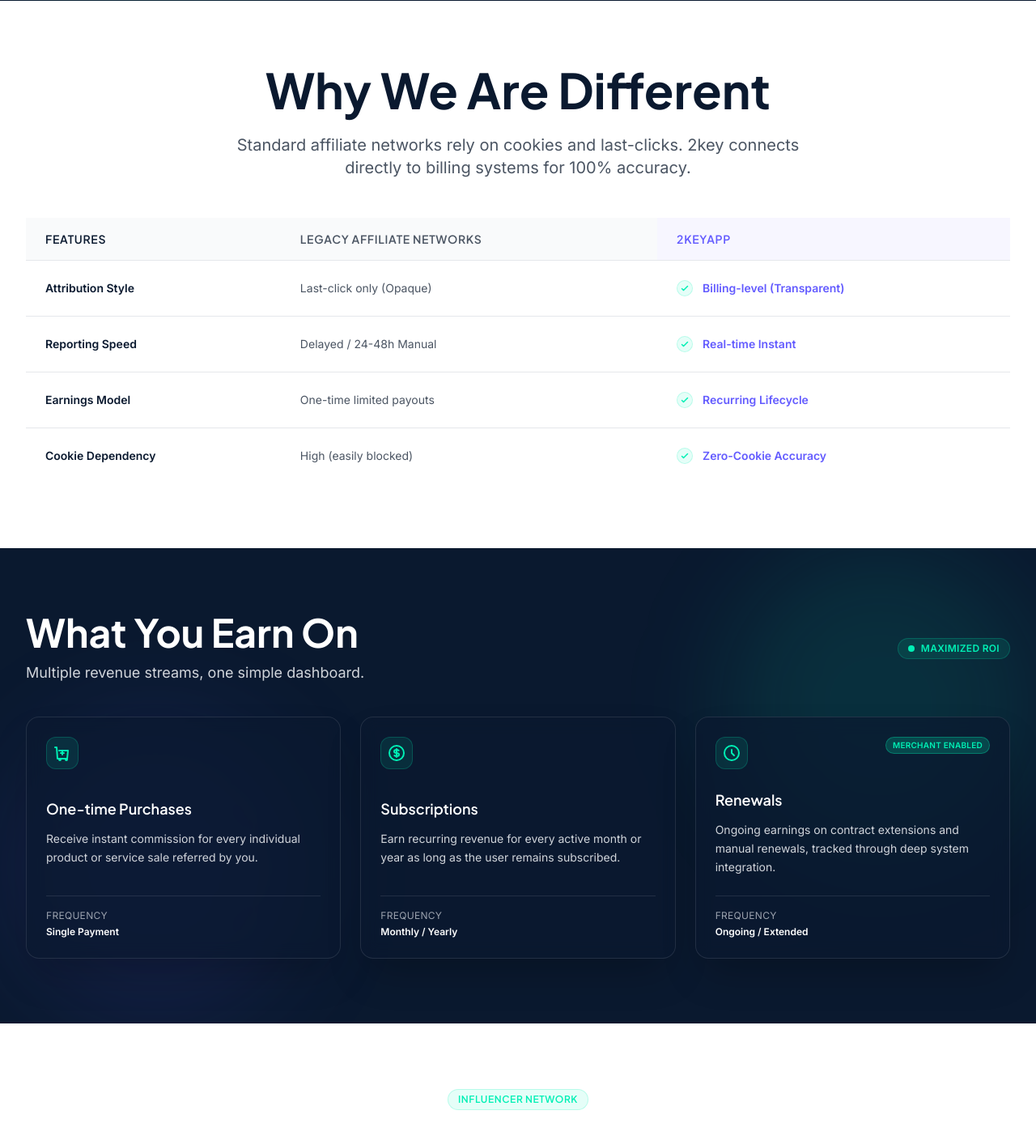
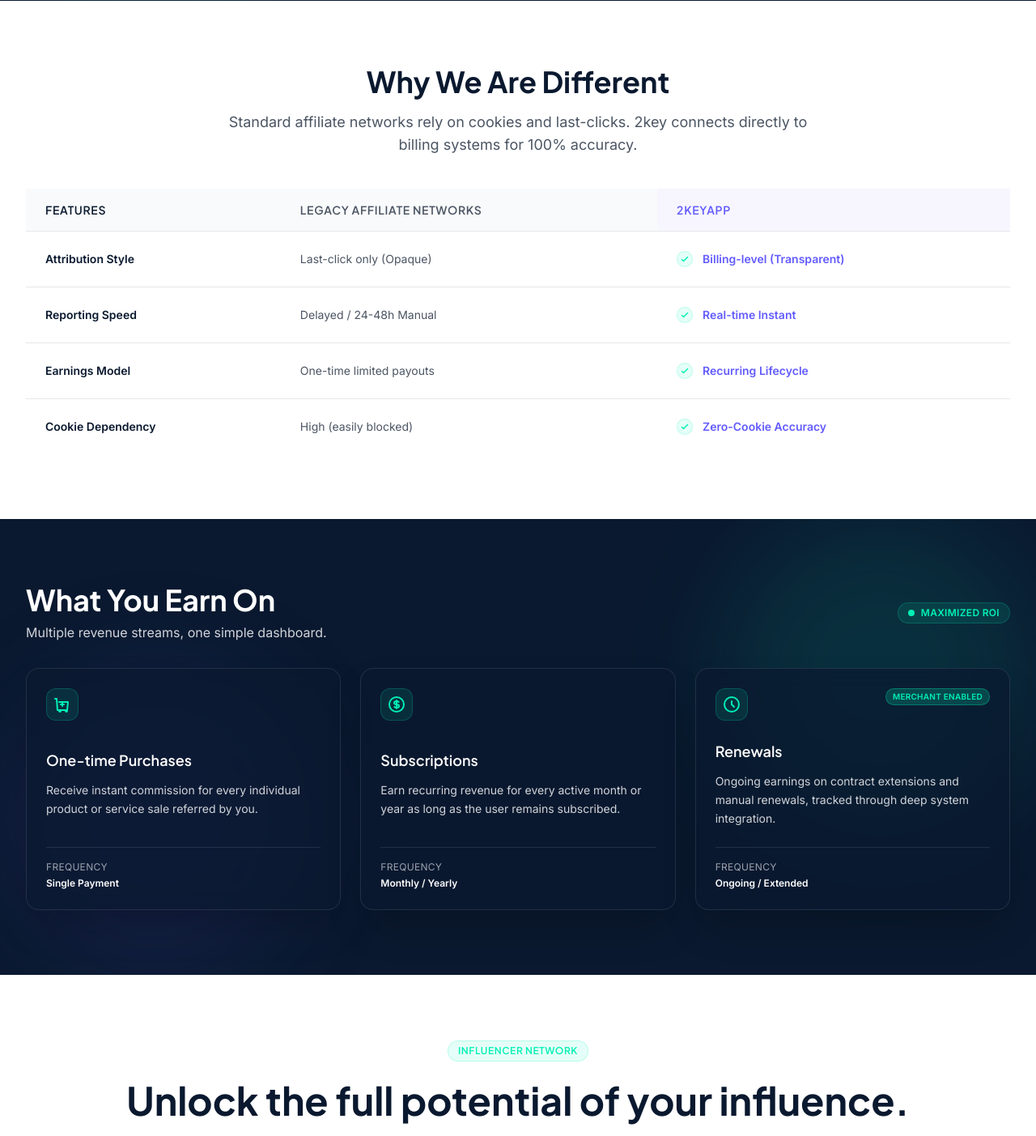
Before and after one commit to 2keyapp/2keyapp.github.io, a Next.js app: page /influencers in a window 1280 px wide. Shown: the part 880-2283 px from the top of the page at 81% size. Built offline with nearby package versions, Linux system fonts and the light colour scheme.

Commit message:
trust page added

```diff
--- a/app/components/BuyerExperience.js
+++ b/app/components/BuyerExperience.js
@@ -106,11 +106,11 @@
     <section className="relative py-20 bg-white overflow-hidden">
       <div className="max-w-7xl mx-auto px-4 sm:px-6 lg:px-8">
         {/* Header */}
-        <div className="text-left mb-12">
-          <h2 className="text-3xl sm:text-4xl md:text-5xl font-heading font-bold text-navy mb-4 leading-tight">
+        <div className="text-left mb-10">
+          <h2 className="text-2xl sm:text-3xl md:text-4xl font-heading font-bold text-navy mb-3 leading-tight">
             The Buyer Experience
           </h2>
-          <p className="text-base sm:text-lg text-gray-600 max-w-3xl leading-relaxed">
+          <p className="text-sm sm:text-base text-gray-600 max-w-3xl leading-relaxed">
             Designed for simplicity and absolute security across every purchase in the ecosystem.
           </p>
         </div>
--- a/app/components/BuyersHero.js
+++ b/app/components/BuyersHero.js
@@ -20,7 +20,7 @@
             </div>
 
             {/* Headline */}
-            <h1 className="text-4xl sm:text-5xl md:text-6xl lg:text-7xl font-heading font-bold leading-tight">
+            <h1 className="text-3xl sm:text-4xl md:text-5xl lg:text-6xl font-heading font-bold leading-tight">
               <span className="text-white">Unlock the full potential of{' '}</span>
               <span className="text-teal">your influence.</span>
             </h1>
--- a/app/components/InfluencerNetwork.js
+++ b/app/components/InfluencerNetwork.js
@@ -82,16 +82,16 @@
     <section className="relative py-20 bg-white overflow-hidden">
       <div className="max-w-7xl mx-auto px-4 sm:px-6 lg:px-8">
         {/* Hero Section */}
-        <div className="text-center mb-16">
+        <div className="text-center mb-12">
           <div className="inline-flex items-center gap-2 px-3 py-1 mb-6 rounded-full bg-teal/10 border border-teal/20">
             <span className="text-xs font-heading font-semibold text-teal uppercase tracking-wider">
               INFLUENCER NETWORK
             </span>
           </div>
-          <h2 className="text-4xl sm:text-5xl md:text-6xl lg:text-7xl font-heading font-bold text-navy mb-6 leading-tight">
+          <h2 className="text-2xl sm:text-3xl md:text-4xl lg:text-5xl font-heading font-bold text-navy mb-4 leading-tight">
             Unlock the full potential of your influence.
           </h2>
-          <p className="text-lg sm:text-xl md:text-2xl text-gray-600 max-w-3xl mx-auto leading-relaxed">
+          <p className="text-sm sm:text-base md:text-lg text-gray-600 max-w-3xl mx-auto leading-relaxed">
             Join an ecosystem built on transparency, recurring revenue, and decentralization. We provide the tools you need to grow your personal brand into a sustainable business.
           </p>
         </div>
--- a/app/components/InfluencersHero.js
+++ b/app/components/InfluencersHero.js
@@ -20,7 +20,7 @@
             </div>
 
             {/* Headline */}
-            <h1 className="text-4xl sm:text-5xl md:text-6xl lg:text-7xl font-heading font-bold leading-tight">
+            <h1 className="text-3xl sm:text-4xl md:text-5xl lg:text-6xl font-heading font-bold leading-tight">
               <span className="text-white">Get paid for real influence — not{' '}</span>
               <span className="text-teal">guesswork.</span>
             </h1>
--- a/app/components/MerchantOfRecordClarity.js
+++ b/app/components/MerchantOfRecordClarity.js
@@ -3,11 +3,11 @@
     <section className="relative py-20 sm:py-24 lg:py-32 bg-navy overflow-hidden">
       <div className="max-w-7xl mx-auto px-4 sm:px-6 lg:px-8 relative z-10">
         {/* Header */}
-        <div className="text-center mb-12 sm:mb-16">
-          <h2 className="text-3xl sm:text-4xl md:text-5xl lg:text-6xl font-heading font-bold text-white mb-6 leading-tight">
+        <div className="text-center mb-10 sm:mb-14">
+          <h2 className="text-2xl sm:text-3xl md:text-4xl lg:text-5xl font-heading font-bold text-white mb-4 leading-tight">
             Merchant of Record Clarity
           </h2>
-          <p className="text-lg sm:text-xl text-gray-300 max-w-3xl mx-auto leading-relaxed">
+          <p className="text-sm sm:text-base md:text-lg text-gray-300 max-w-3xl mx-auto leading-relaxed">
             We operate in full alignment with global payment provider requirements to protect your merchant standing.
           </p>
         </div>
--- a/app/components/MerchantsHero.js
+++ b/app/components/MerchantsHero.js
@@ -17,7 +17,7 @@
             </div>
 
             {/* Headline */}
-            <h1 className="text-4xl sm:text-5xl md:text-6xl lg:text-7xl font-heading font-bold leading-tight">
+            <h1 className="text-3xl sm:text-4xl md:text-5xl lg:text-6xl font-heading font-bold leading-tight">
               <span className="text-white">Sell globally.</span>{' '}
               <span className="text-teal">Stay Merchant of Record.</span>
             </h1>
--- a/app/components/SellerOnboardingFlow.js
+++ b/app/components/SellerOnboardingFlow.js
@@ -39,7 +39,7 @@
     <section className="w-full py-24 bg-white">
       <div className="max-w-7xl mx-auto px-6">
         {/* Heading */}
-        <h2 className="text-center text-4xl font-bold text-gray-900 mb-20">
+        <h2 className="text-center text-2xl sm:text-3xl md:text-4xl font-heading font-bold text-gray-900 mb-16">
           Seller Onboarding Flow
         </h2>
 
--- a/app/components/TrustHero.js
+++ b/app/components/TrustHero.js
@@ -21,7 +21,7 @@
             </div>
 
             {/* Headline */}
-            <h1 className="text-4xl sm:text-5xl md:text-6xl lg:text-7xl font-heading font-bold leading-tight">
+            <h1 className="text-3xl sm:text-4xl md:text-5xl lg:text-6xl font-heading font-bold leading-tight">
               <span className="text-white">Infrastructure built on{' '}</span>
               <span className="text-teal">trust.</span>
             </h1>
--- a/app/components/WhatMerchantsGet.js
+++ b/app/components/WhatMerchantsGet.js
@@ -3,11 +3,11 @@
     <section className="relative py-20 sm:py-24 lg:py-32 bg-white overflow-hidden">
       <div className="max-w-7xl mx-auto px-4 sm:px-6 lg:px-8 relative z-10">
         {/* Header */}
-        <div className="text-left mb-16 sm:mb-20">
-          <h2 className="text-3xl sm:text-4xl md:text-5xl font-heading font-bold text-navy mb-6 leading-tight">
+        <div className="text-left mb-12 sm:mb-16">
+          <h2 className="text-2xl sm:text-3xl md:text-4xl font-heading font-bold text-navy mb-4 leading-tight">
             What merchants get
           </h2>
-          <p className="text-lg sm:text-xl text-gray-600 max-w-3xl leading-relaxed">
+          <p className="text-sm sm:text-base md:text-lg text-gray-600 max-w-3xl leading-relaxed">
             The complete infrastructure to scale your global sales network while maintaining 100% control over your revenue, customer relationships, and brand identity.
           </p>
         </div>
--- a/app/components/WhatYouEarnOn.js
+++ b/app/components/WhatYouEarnOn.js
@@ -84,12 +84,12 @@
 
       <div className="max-w-7xl mx-auto px-4 sm:px-6 lg:px-8 relative z-10">
         {/* Header */}
-        <div className="flex flex-col sm:flex-row sm:items-center sm:justify-between gap-4 mb-10">
+        <div className="flex flex-col sm:flex-row sm:items-center sm:justify-between gap-4 mb-8">
           <div>
-            <h2 className="text-3xl sm:text-4xl md:text-5xl font-heading font-bold text-white mb-3">
+            <h2 className="text-2xl sm:text-3xl md:text-4xl font-heading font-bold text-white mb-2">
               What You Earn On
             </h2>
-            <p className="text-sm sm:text-base md:text-lg text-gray-300 max-w-xl">
+            <p className="text-xs sm:text-sm md:text-base text-gray-300 max-w-xl">
               Multiple revenue streams, one simple dashboard.
             </p>
           </div>
--- a/app/components/WhyBuyersTrust.js
+++ b/app/components/WhyBuyersTrust.js
@@ -87,7 +87,7 @@
 
           {/* Left Section: Why Buyers Trust It */}
           <div>
-            <h2 className="text-3xl sm:text-4xl md:text-5xl font-heading font-bold text-white mb-8 leading-tight">
+            <h2 className="text-2xl sm:text-3xl md:text-4xl font-heading font-bold text-white mb-6 leading-tight">
               Why Buyers Trust It
             </h2>
 
--- a/app/components/WhyWeAreDifferent.js
+++ b/app/components/WhyWeAreDifferent.js
@@ -26,11 +26,11 @@
     <section className="relative py-20 bg-white overflow-hidden">
       <div className="max-w-7xl mx-auto px-4 sm:px-6 lg:px-8">
         {/* Header */}
-        <div className="text-center mb-12">
-          <h2 className="text-4xl sm:text-5xl md:text-6xl font-heading font-bold text-navy mb-6">
+        <div className="text-center mb-10">
+          <h2 className="text-2xl sm:text-3xl md:text-4xl font-heading font-bold text-navy mb-4">
             Why We Are Different
           </h2>
-          <p className="text-lg sm:text-xl text-gray-600 max-w-3xl mx-auto leading-relaxed">
+          <p className="text-sm sm:text-base md:text-lg text-gray-600 max-w-3xl mx-auto leading-relaxed">
             Standard affiliate networks rely on cookies and last-clicks. 2key connects directly to billing systems for 100% accuracy.
           </p>
         </div>
```
